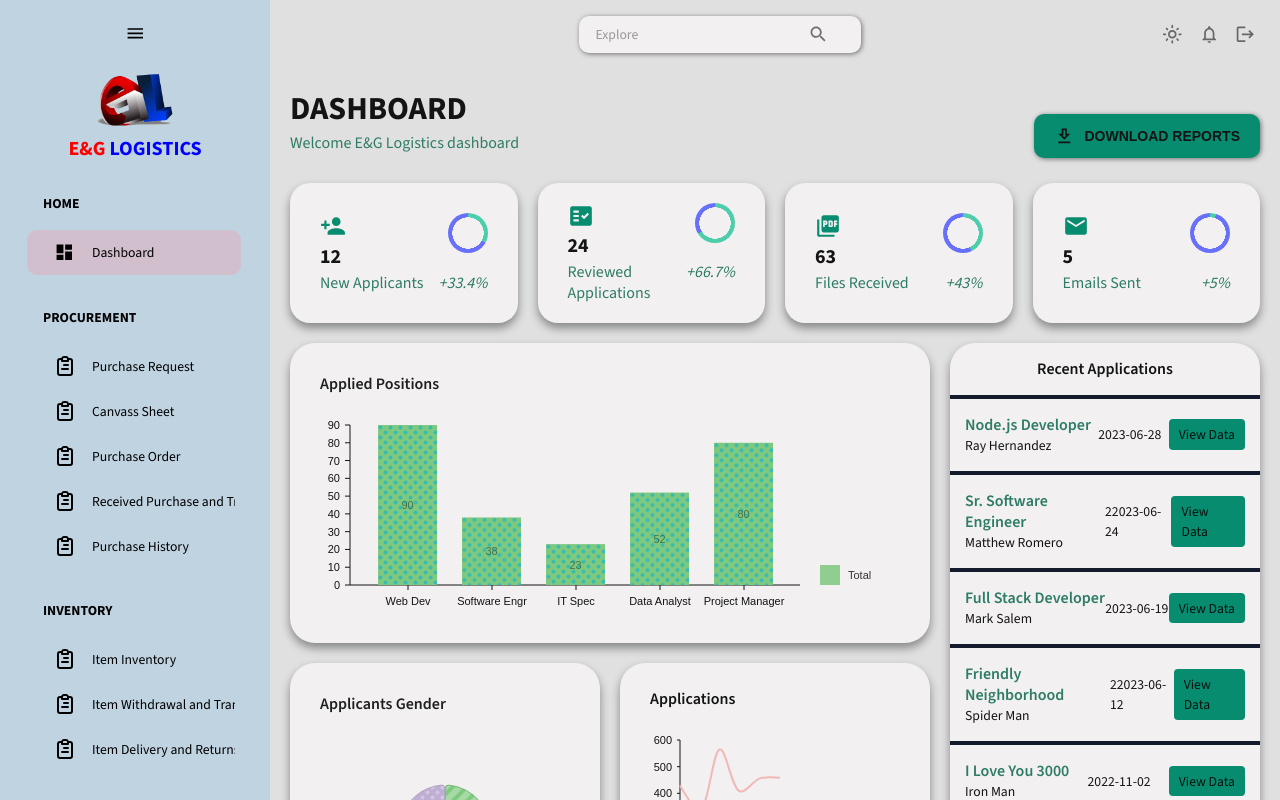
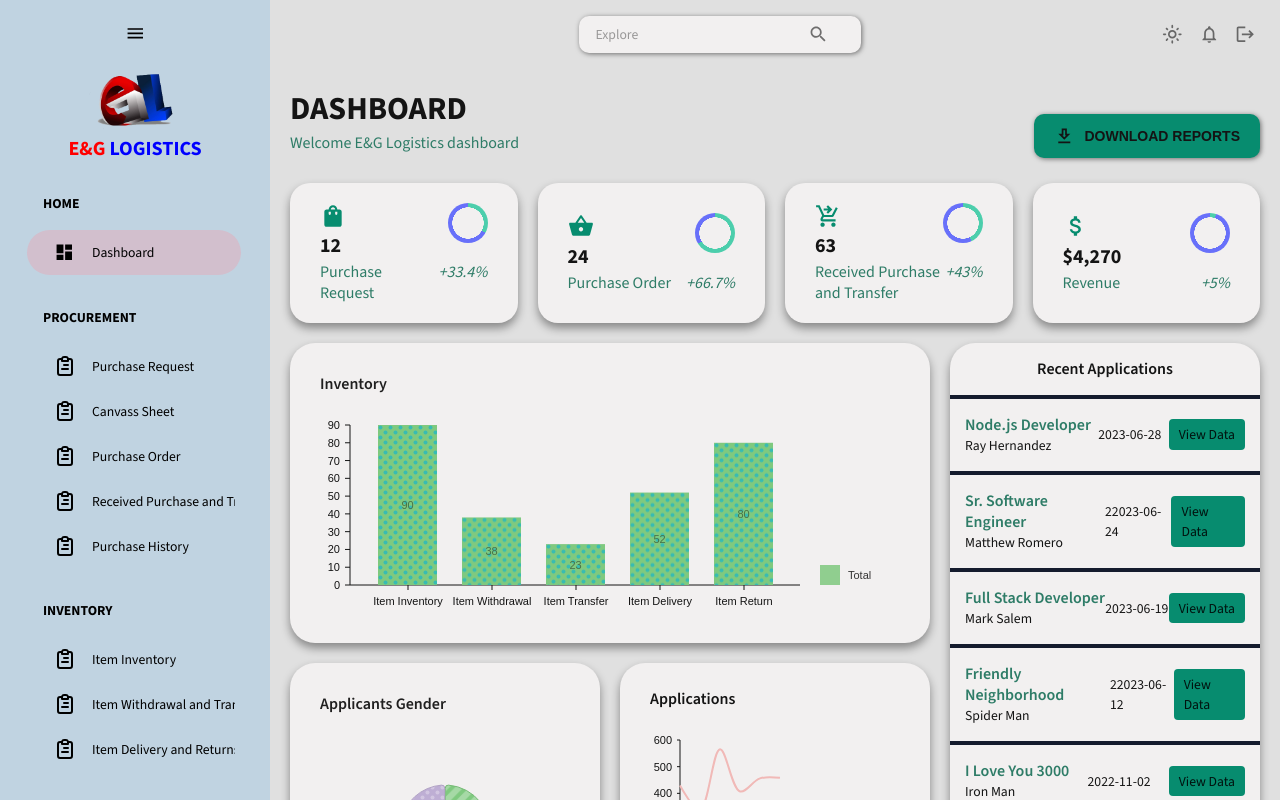
Before and after one commit to EARTH-CC/EARTH-FE, a React (Create React App) app: page /dashboard in a window 1280 px wide. Built offline with nearby package versions, Linux system fonts and the light colour scheme.

Commit message:
dasgasdfasdfasdf sdf11111

```diff
--- a/src/data/mockData.js
+++ b/src/data/mockData.js
@@ -473,27 +473,27 @@ const mockTransactions = [
 
 const mockBarData = [
   {
-    country: "Web Dev",
+    country: "Item Inventory",
     Total: 90,
     TotalColor: "hsl(111, 70%, 50%)",
   },
   {
-    country: "Software Engr",
+    country: "Item Withdrawal",
     Total: 38,
     TotalColor: "hsl(111, 70%, 50%)",
   },
   {
-    country: "IT Spec",
+    country: "Item Transfer",
     Total: 23,
     TotalColor: "hsl(96, 70%, 50%)",
   },
   {
-    country: "Data Analyst",
+    country: "Item Delivery",
     Total: 52,
     TotalColor: "hsl(326, 70%, 50%)",
   },
   {
-    country: "Project Manager",
+    country: "Item Return",
     Total: 80,
     TotalColor: "hsl(325, 70%, 50%)",
   },
--- a/src/pages/private/eglogistics/global/Sidebar.jsx
+++ b/src/pages/private/eglogistics/global/Sidebar.jsx
@@ -52,13 +52,13 @@ function Sidebar() {
           padding: "5px 35px 5px 20px !important",
         },
         "& .pro-inner-item:hover": {
-          color: "#00FFF7 !important",
+          color: "#9100FF !important",
         },
         "& .pro-menu-item.active": {
           color: "black !important",
           backgroundColor: "#d2bfcd",
           marginRight: isCollapsed ? "0.5px" : "29px",
-          borderRadius: "10px",
+          borderRadius: "50px",
         },
       }}
     >
--- a/src/pages/private/eglogistics/scenes/dashboard/index.jsx
+++ b/src/pages/private/eglogistics/scenes/dashboard/index.jsx
@@ -2,10 +2,10 @@
 /* eslint-disable react/jsx-boolean-value */
 import { Box, Button, Typography, useTheme } from "@mui/material";
 import DownloadOutlinedIcon from "@mui/icons-material/DownloadOutlined";
-import EmailIcon from "@mui/icons-material/Email";
-import FactCheckIcon from "@mui/icons-material/FactCheck";
-import PersonAddIcon from "@mui/icons-material/PersonAdd";
-import PictureAsPdfIcon from "@mui/icons-material/PictureAsPdf";
+import AttachMoneyIcon from "@mui/icons-material/AttachMoney";
+import ShoppingBasketIcon from "@mui/icons-material/ShoppingBasket";
+import ShoppingBagIcon from "@mui/icons-material/ShoppingBag";
+import ShoppingCartCheckoutIcon from "@mui/icons-material/ShoppingCartCheckout";
 import themes from "../../../../../themes/theme";
 import mockTransaction from "../../../../../data/mockData";
 import Header from "../../../../../components/PrivateComponents/eglogistics/Header";
@@ -68,11 +68,11 @@ export default function Dashboard() {
         >
           <StatBox
             title="12"
-            subtitle="New Applicants"
+            subtitle="Purchase Request"
             progress="0.33"
             increase="+33.4%"
             icon={
-              <PersonAddIcon
+              <ShoppingBagIcon
                 sx={{ color: colors.theme[100], fontSize: "26px" }}
               />
             }
@@ -89,11 +89,11 @@ export default function Dashboard() {
         >
           <StatBox
             title="24"
-            subtitle="Reviewed Applications"
+            subtitle="Purchase Order"
             progress="0.66"
             increase="+66.7%"
             icon={
-              <FactCheckIcon
+              <ShoppingBasketIcon
                 sx={{ color: colors.theme[100], fontSize: "26px" }}
               />
             }
@@ -110,11 +110,11 @@ export default function Dashboard() {
         >
           <StatBox
             title="63"
-            subtitle="Files Received"
+            subtitle="Received Purchase and Transfer"
             progress="0.43"
             increase="+43%"
             icon={
-              <PictureAsPdfIcon
+              <ShoppingCartCheckoutIcon
                 sx={{ color: colors.theme[100], fontSize: "26px" }}
               />
             }
@@ -130,12 +130,14 @@ export default function Dashboard() {
           boxShadow="0px 5px 10px rgba(0, 0, 0, 0.4)"
         >
           <StatBox
-            title="5"
-            subtitle="Emails Sent"
+            title="$4,270"
+            subtitle="Revenue"
             progress="0.05"
             increase="+5%"
             icon={
-              <EmailIcon sx={{ color: colors.theme[100], fontSize: "26px" }} />
+              <AttachMoneyIcon
+                sx={{ color: colors.theme[100], fontSize: "26px" }}
+              />
             }
           />
         </Box>
@@ -153,7 +155,7 @@ export default function Dashboard() {
             fontWeight="600"
             sx={{ padding: "30px 30px 0 30px" }}
           >
-            Applied Positions
+            Inventory
           </Typography>
           <Box height="260px" mt="-20px">
             <BarChart isDashboard={true} />
```
